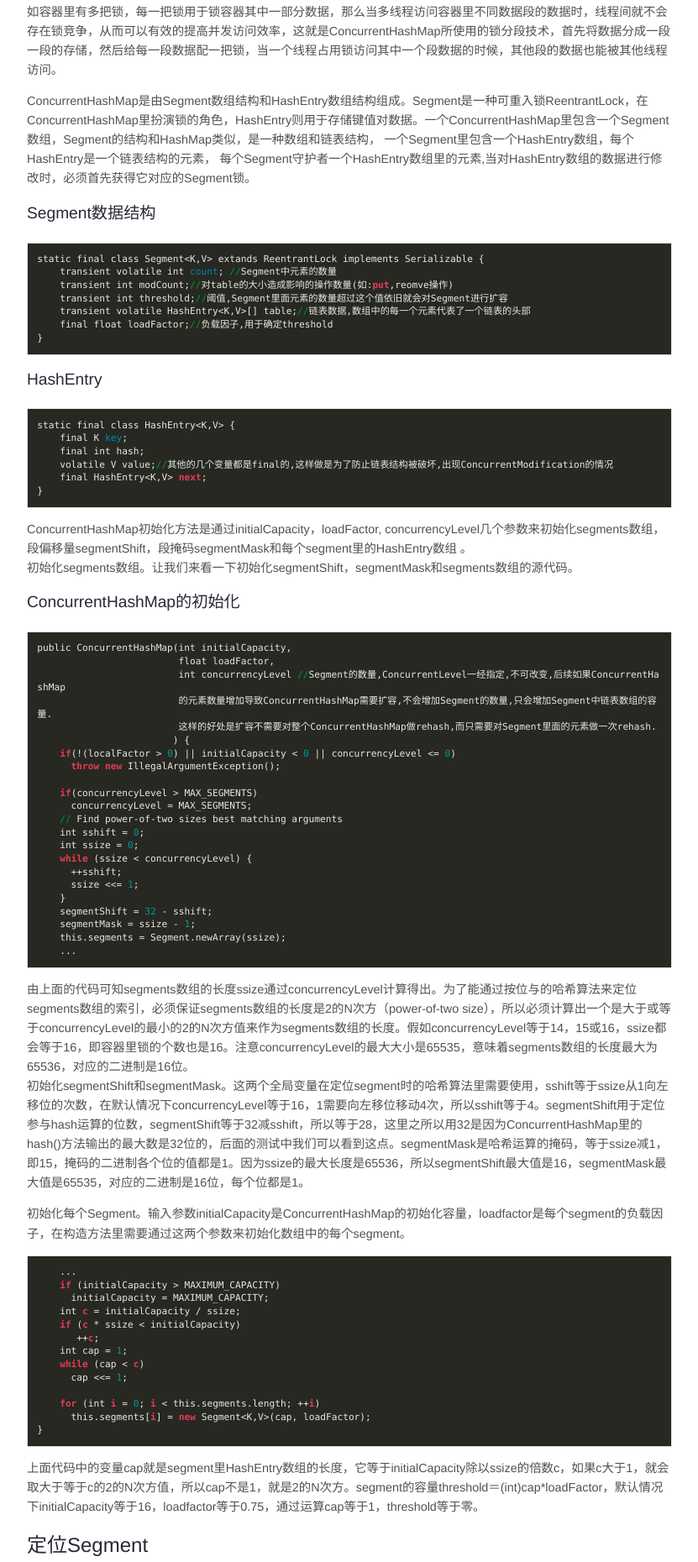
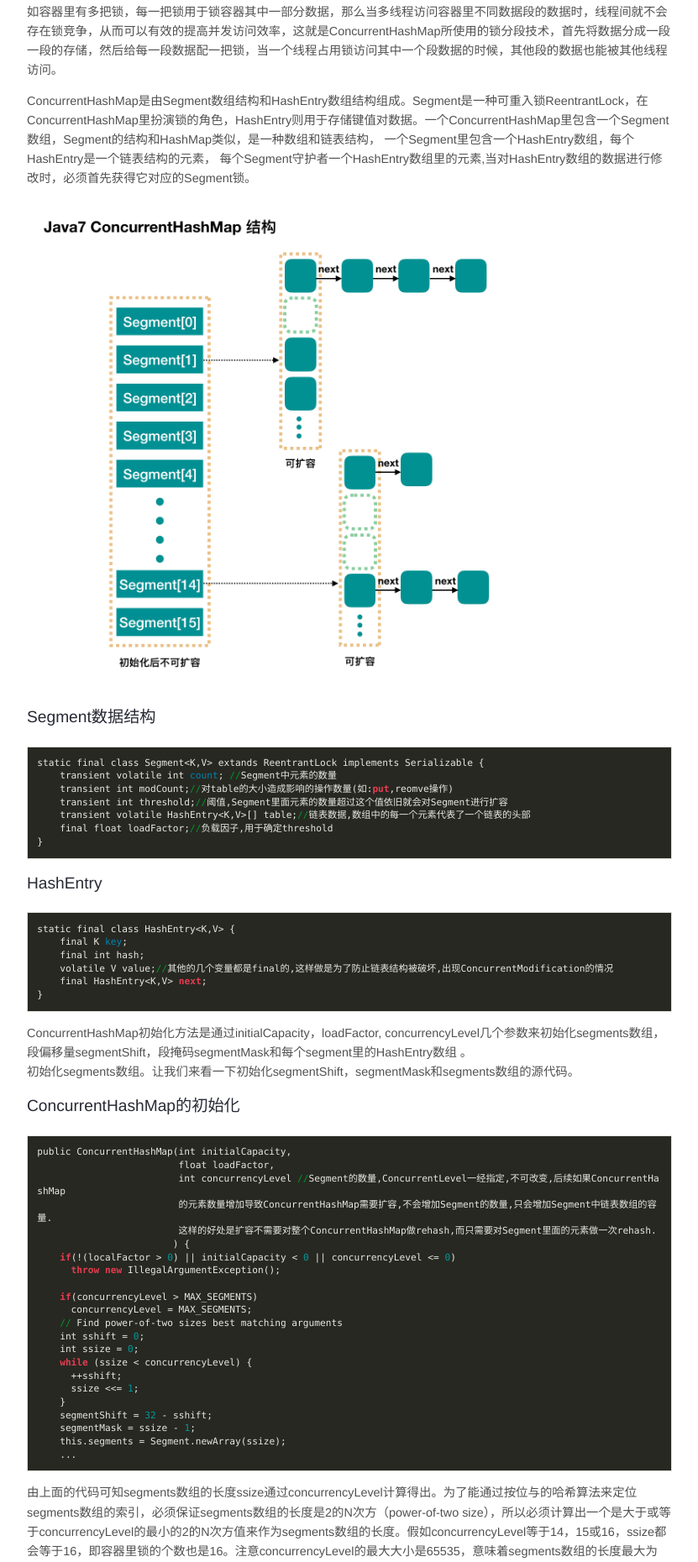
Before and after one commit to junhc/junhc.github.io, a Jekyll site: the page built from _posts/2017-07-16-concurrenthashmap.md, in a window 1280 px wide. Shown: the part 536-2396 px from the top of the page at 84% size, without its empty margins (224-1055 px from the left). Built offline with Jekyll 4.4.1, drawn with Linux system fonts in a browser that asks for light colours; Markdown is read by kramdown in place of the engine named in the settings; comment, search, counter and statistics services are not loaded.

Commit message:
Update 2017-07-16-concurrenthashmap.md

```diff
--- a/_posts/2017-07-16-concurrenthashmap.md
+++ b/_posts/2017-07-16-concurrenthashmap.md
@@ -18,6 +18,8 @@ HashTable容器使用synchronized来保证线程安全，但在线程竞争激
 HashTable容器在竞争激烈的并发环境下表现出效率低下的原因是所有访问HashTable的线程都必须竞争同一把锁，那假如容器里有多把锁，每一把锁用于锁容器其中一部分数据，那么当多线程访问容器里不同数据段的数据时，线程间就不会存在锁竞争，从而可以有效的提高并发访问效率，这就是ConcurrentHashMap所使用的锁分段技术，首先将数据分成一段一段的存储，然后给每一段数据配一把锁，当一个线程占用锁访问其中一个段数据的时候，其他段的数据也能被其他线程访问。
 
 ConcurrentHashMap是由Segment数组结构和HashEntry数组结构组成。Segment是一种可重入锁ReentrantLock，在ConcurrentHashMap里扮演锁的角色，HashEntry则用于存储键值对数据。一个ConcurrentHashMap里包含一个Segment数组，Segment的结构和HashMap类似，是一种数组和链表结构， 一个Segment里包含一个HashEntry数组，每个HashEntry是一个链表结构的元素， 每个Segment守护者一个HashEntry数组里的元素,当对HashEntry数组的数据进行修改时，必须首先获得它对应的Segment锁。
+
+![](/assets/img/concurrenthashmap.png)
 
 #### Segment数据结构
 
```
